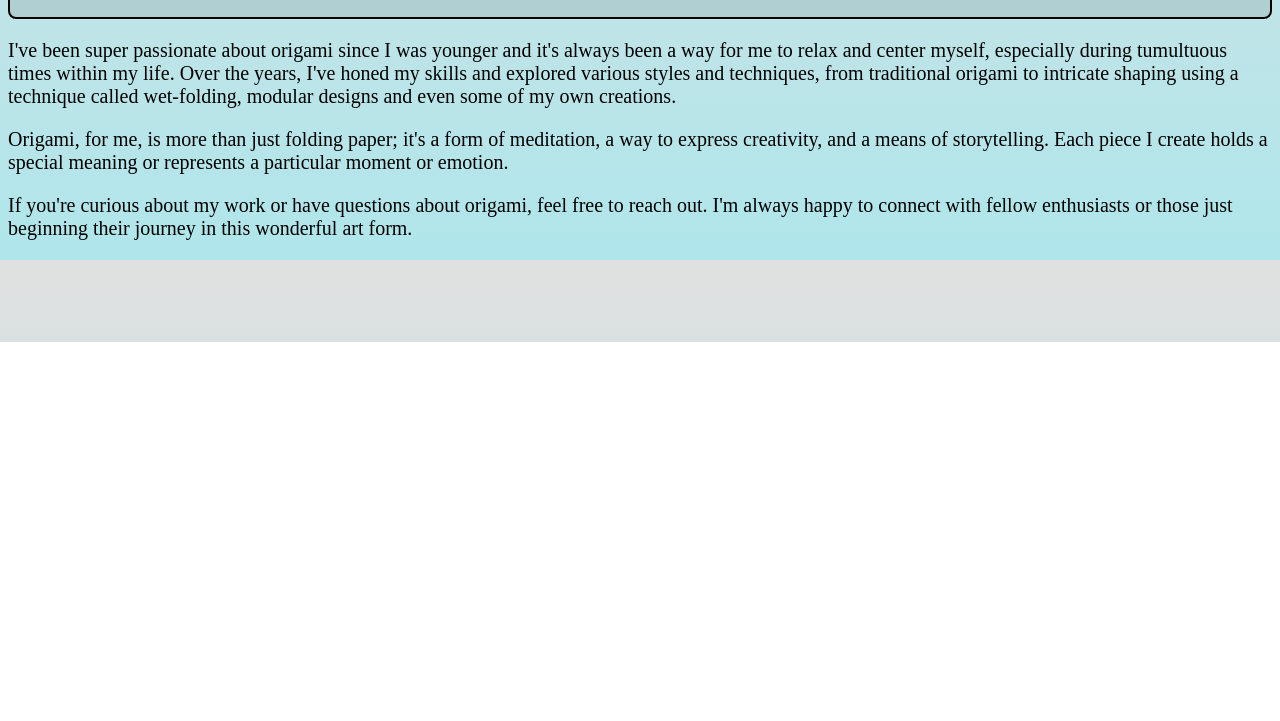
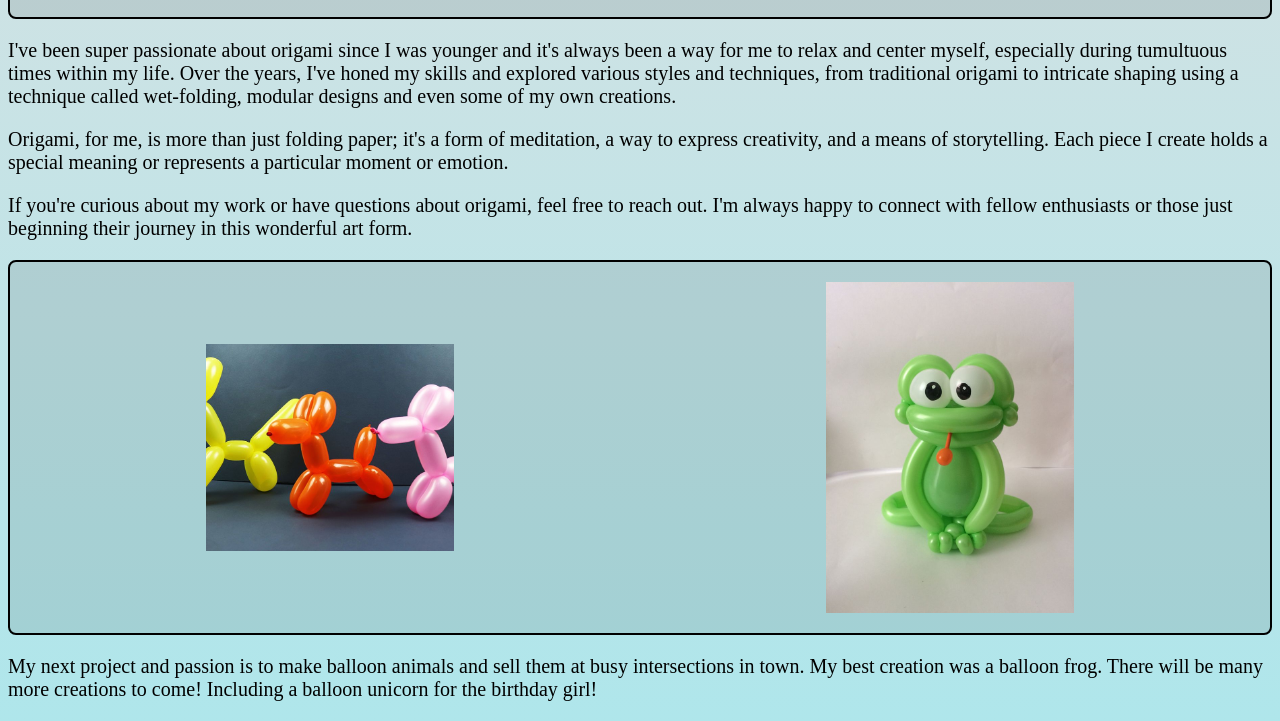
Before and after one commit to M3553NG3R5/about-ian-tateisi, a plain HTML site: page index.html in a window 1280 px wide. Shown: the part 458-1179 px from the top of the page. Before the commit the page ends 800 px from the top, so only its background shows below. Drawn offline with Linux system fonts and the light colour scheme.

Commit message:
Added some good funny pictures and a little humor

```diff
--- a/index.html
+++ b/index.html
@@ -21,5 +21,12 @@
     Each piece I create holds a special meaning or represents a particular moment or emotion.</p>
     <p>If you're curious about my work or have questions about origami, feel free to reach out.
     I'm always happy to connect with fellow enthusiasts or those just beginning their journey in this wonderful art form.</p>
+
+    <div class="imageContainer">
+        <img src="images/baloonAnimals.jpg" alt="A photo of balloon animals">
+        <img src="images/balloon-animals.jpg" alt="A photo of balloon animals">
+    </div>
+    <p>My next project and passion is to make balloon animals and sell them at busy intersections in town. My best creation was a balloon frog. There will be
+    many more creations to come! Including a balloon unicorn for the birthday girl!</p>
 </body>
 </html>
```
Also changed, not shown: images/balloon-animals.jpg (added), images/baloonAnimals.jpg (added). Lines whose indentation alone changed are shown as unchanged.
